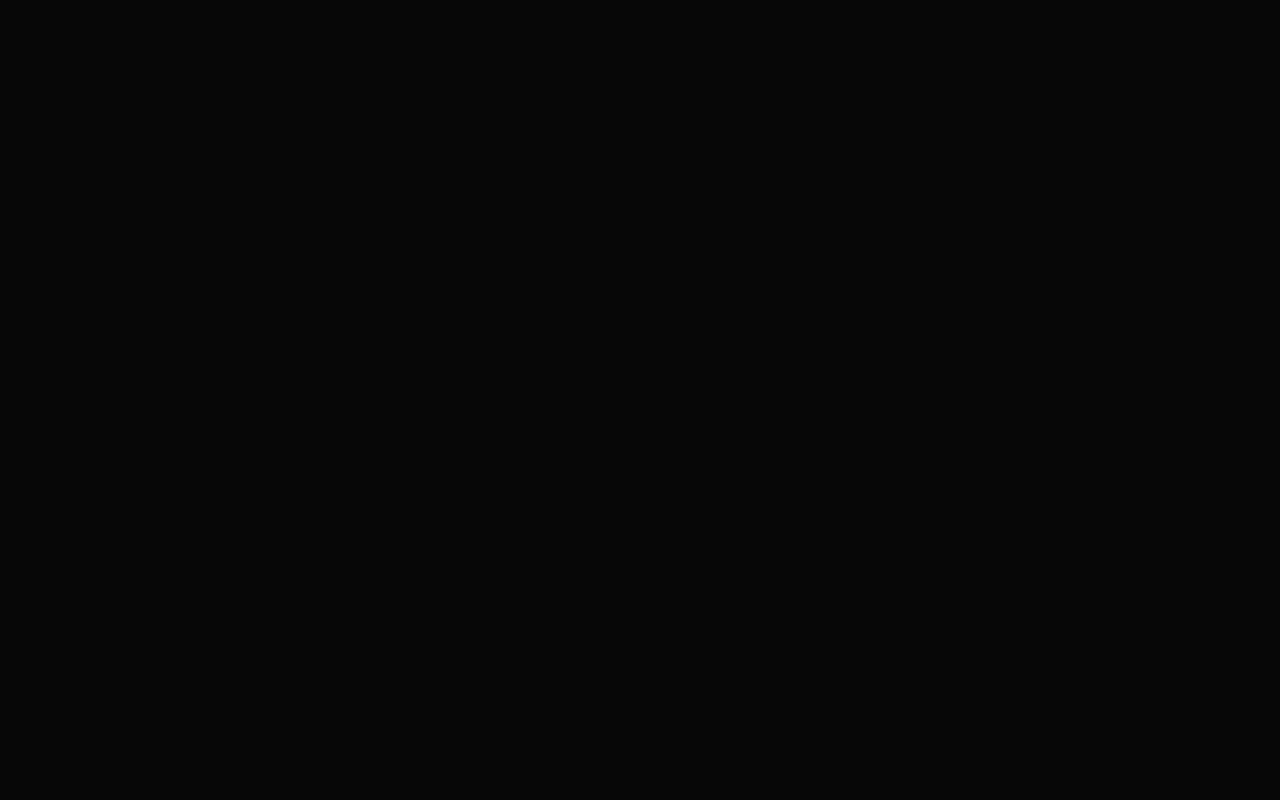
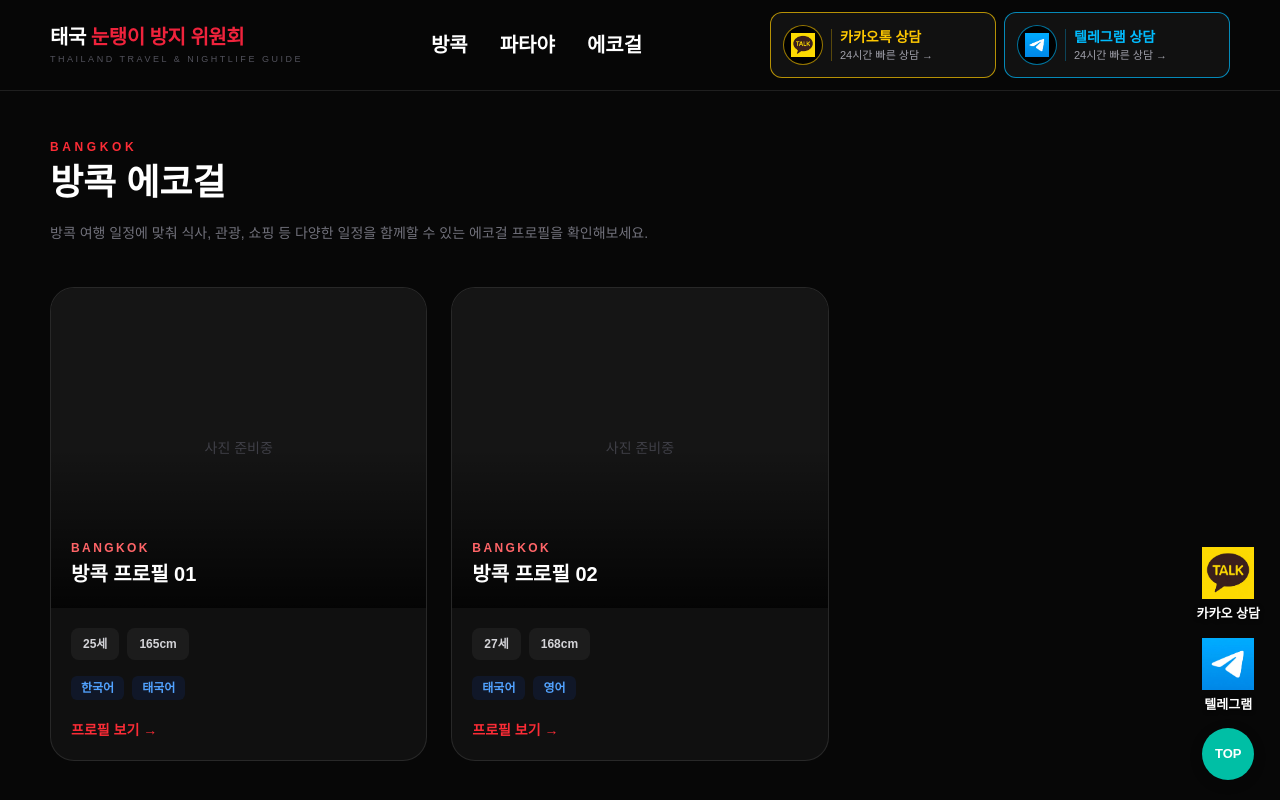
Before and after one commit to vietnam-nightlife/thailand-nightlife, a Next.js app: page /ecogirl/bangkok in a window 1280 px wide. Before the commit this address had no page. Shown: the top 800 px of the page. Built offline with nearby package versions, Linux system fonts and the light colour scheme.

Commit message:
Create page.tsx

```diff
--- /dev/null
+++ b/app/ecogirl/bangkok/page.tsx
@@ -0,0 +1,108 @@
+import Link from "next/link";
+import { getEcoGirls } from "@/lib/ecogirl";
+
+export default function BangkokEcoGirlPage() {
+  const girls = getEcoGirls("bangkok");
+
+  return (
+    <main className="min-h-screen bg-[#070707] text-white">
+      <section className="container py-12">
+
+        {/* 제목 */}
+        <div className="mb-10">
+          <div className="text-xs font-black tracking-[0.3em] text-red-500">
+            BANGKOK
+          </div>
+
+          <h1 className="mt-2 text-3xl font-black sm:text-4xl">
+            방콕 에코걸
+          </h1>
+
+          <p className="mt-4 max-w-2xl text-sm leading-7 text-zinc-500">
+            방콕 여행 일정에 맞춰 식사, 관광, 쇼핑 등 다양한 일정을
+            함께할 수 있는 에코걸 프로필을 확인해보세요.
+          </p>
+        </div>
+
+        {/* 프로필 목록 */}
+        <div className="grid gap-6 sm:grid-cols-2 lg:grid-cols-3">
+
+          {girls.map((girl) => (
+            <Link
+              key={girl.slug}
+              href={`/ecogirl/${girl.city}/${girl.slug}`}
+              className="group overflow-hidden rounded-3xl border border-white/10 bg-[#101010] transition hover:border-red-500/40"
+            >
+
+              {/* 사진 */}
+              <div className="relative h-80 overflow-hidden bg-[#151515]">
+
+                {girl.image ? (
+                  <img
+                    src={girl.image}
+                    alt={girl.name}
+                    className="h-full w-full object-cover transition duration-700 group-hover:scale-105"
+                  />
+                ) : (
+                  <div className="flex h-full items-center justify-center text-sm text-zinc-700">
+                    사진 준비중
+                  </div>
+                )}
+
+                <div className="absolute inset-0 bg-gradient-to-t from-black/80 via-transparent to-transparent" />
+
+                <div className="absolute bottom-5 left-5">
+                  <div className="text-xs font-black tracking-[0.2em] text-red-400">
+                    BANGKOK
+                  </div>
+
+                  <h2 className="mt-1 text-xl font-black">
+                    {girl.name}
+                  </h2>
+                </div>
+
+              </div>
+
+              {/* 정보 */}
+              <div className="p-5">
+
+                <div className="flex gap-2">
+                  <span className="rounded-lg bg-white/5 px-3 py-2 text-xs font-bold text-zinc-300">
+                    {girl.age}세
+                  </span>
+
+                  {girl.height && (
+                    <span className="rounded-lg bg-white/5 px-3 py-2 text-xs font-bold text-zinc-300">
+                      {girl.height}
+                    </span>
+                  )}
+                </div>
+
+                {girl.languages && (
+                  <div className="mt-4 flex flex-wrap gap-2">
+                    {girl.languages.map((language) => (
+                      <span
+                        key={language}
+                        className="rounded-md bg-blue-600/10 px-2.5 py-1 text-xs font-bold text-blue-400"
+                      >
+                        {language}
+                      </span>
+                    ))}
+                  </div>
+                )}
+
+                <div className="mt-5 text-sm font-black text-red-500">
+                  프로필 보기 →
+                </div>
+
+              </div>
+
+            </Link>
+          ))}
+
+        </div>
+
+      </section>
+    </main>
+  );
+}
```
